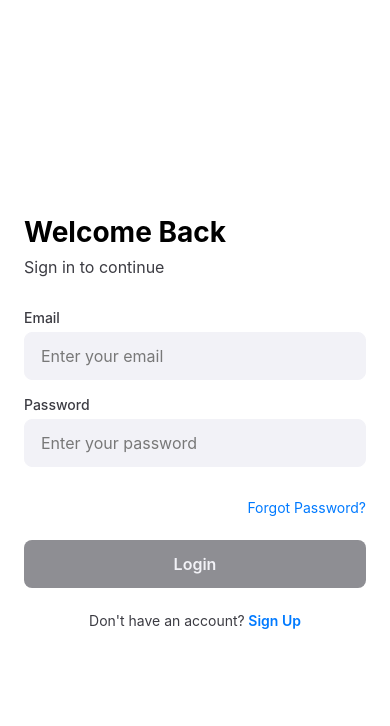
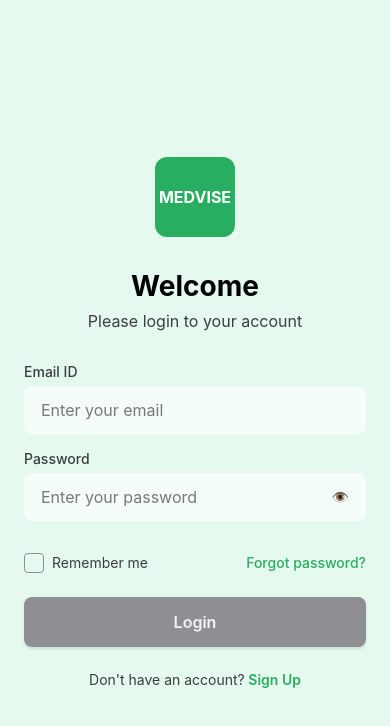
Before and after one commit to shashicode2n4mcoffee/medapp, a React Native app: screen /Login in a window 390 px wide. Shown: the top 726 px of the page. Built offline with nearby package versions, Linux system fonts and the light colour scheme.

Commit message:
Applied the green theme

```diff
--- a/src/components/Button.tsx
+++ b/src/components/Button.tsx
@@ -94,12 +94,17 @@ const Button: React.FC<ButtonProps> = ({
 
 const styles = StyleSheet.create({
   button: {
-    height: 48,
+    height: 50,
     borderRadius: 8,
     justifyContent: 'center',
     alignItems: 'center',
     paddingHorizontal: 16,
     width: '100%',
+    elevation: 2,
+    shadowColor: '#000',
+    shadowOffset: { width: 0, height: 2 },
+    shadowOpacity: 0.1,
+    shadowRadius: 3,
   },
   text: {
     fontSize: 16,
--- a/src/components/InputField.tsx
+++ b/src/components/InputField.tsx
@@ -1,47 +1,69 @@
-import React from 'react';
-import { View, TextInput, Text, StyleSheet, TextInputProps, useColorScheme } from 'react-native';
+import React, { useState } from 'react';
+import { View, TextInput, Text, StyleSheet, TextInputProps, useColorScheme, TouchableOpacity } from 'react-native';
 import { Colors } from '../theme/Colors';
 
 interface InputFieldProps extends TextInputProps {
   label: string;
   error?: string;
   secureTextEntry?: boolean;
+  showPasswordToggle?: boolean;
 }
 
 const InputField: React.FC<InputFieldProps> = ({
   label,
   error,
   secureTextEntry = false,
+  showPasswordToggle = false,
   value,
   onChangeText,
   ...props
 }) => {
   const isDarkMode = useColorScheme() === 'dark';
+  const [showPassword, setShowPassword] = useState(false);
+  const [isFocused, setIsFocused] = useState(false);
 
   return (
     <View style={styles.container}>
       <Text style={[
         styles.label,
-        { color: isDarkMode ? Colors.gray : Colors.textSecondary }
+        { color: isDarkMode ? Colors.lightGray : Colors.textSecondary }
       ]}>
         {label}
       </Text>
+      <View style={[
+        styles.inputContainer,
+        {
+          backgroundColor: isDarkMode ? 'rgba(255,255,255,0.1)' : 'rgba(255,255,255,0.6)',
+          borderColor: isFocused ? Colors.primary : 'transparent',
+        }
+      ]}>
         <TextInput
           style={[
             styles.input,
             {
               color: isDarkMode ? Colors.textLight : Colors.textPrimary,
-            backgroundColor: isDarkMode ? Colors.darkGray : Colors.lightGray,
-            borderColor: error ? Colors.error : isDarkMode ? Colors.gray : Colors.lightGray
             }
           ]}
           placeholderTextColor={isDarkMode ? Colors.gray : Colors.textTertiary}
-        secureTextEntry={secureTextEntry}
+          secureTextEntry={secureTextEntry && !showPassword}
           value={value}
           onChangeText={onChangeText}
+          onFocus={() => setIsFocused(true)}
+          onBlur={() => setIsFocused(false)}
           autoCapitalize={secureTextEntry ? 'none' : 'sentences'}
           {...props}
         />
+        {showPasswordToggle && (
+          <TouchableOpacity
+            style={styles.passwordToggle}
+            onPress={() => setShowPassword(!showPassword)}
+          >
+            <Text style={{ color: Colors.primary }}>
+              {showPassword ? '•' : '👁️'}
+            </Text>
+          </TouchableOpacity>
+        )}
+      </View>
       {error ? (
         <Text style={styles.errorText}>{error}</Text>
       ) : null}
@@ -59,12 +81,25 @@ const styles = StyleSheet.create({
     fontSize: 14,
     fontWeight: '500',
   },
-  input: {
+  inputContainer: {
+    flexDirection: 'row',
+    alignItems: 'center',
     height: 48,
     borderRadius: 8,
+    borderWidth: 1,
+    overflow: 'hidden',
+  },
+  input: {
+    flex: 1,
+    height: '100%',
     paddingHorizontal: 16,
     fontSize: 16,
-    borderWidth: 1,
+  },
+  passwordToggle: {
+    paddingHorizontal: 16,
+    height: '100%',
+    justifyContent: 'center',
+    alignItems: 'center',
   },
   errorText: {
     color: Colors.error,
--- a/src/screens/ForgotPasswordScreen.tsx
+++ b/src/screens/ForgotPasswordScreen.tsx
@@ -60,23 +60,18 @@ const ForgotPasswordScreen = ({ navigation }: ForgotPasswordScreenProps) => {
           keyboardShouldPersistTaps="handled"
         >
           <View style={styles.formContainer}>
-            <TouchableOpacity
-              style={styles.backButton}
-              onPress={handleBackToLogin}
-            >
-              <Text style={[
-                styles.backText,
-                { color: Colors.primary }
-              ]}>
-                ← Back to Login
-              </Text>
-            </TouchableOpacity>
+            {/* Logo */}
+            <View style={styles.logoContainer}>
+              <View style={styles.logoWrapper}>
+                <Text style={styles.logoText}>MEDVISE</Text>
+              </View>
+            </View>
 
             <Text style={[
               styles.title,
               { color: isDarkMode ? Colors.textLight : Colors.textPrimary }
             ]}>
-              Reset Password
+              {resetSent ? 'Check Your Email' : 'Forgot Password?'}
             </Text>
 
             <Text style={[
@@ -92,7 +87,7 @@ const ForgotPasswordScreen = ({ navigation }: ForgotPasswordScreenProps) => {
               <>
                 <View style={styles.inputContainer}>
                   <InputField
-                    label="Email"
+                    label="Email ID"
                     placeholder="Enter your email"
                     keyboardType="email-address"
                     autoCapitalize="none"
@@ -106,12 +101,25 @@ const ForgotPasswordScreen = ({ navigation }: ForgotPasswordScreenProps) => {
                 </View>
 
                 <Button
-                  title="Reset Password"
+                  title="Submit"
                   onPress={handleSubmit}
                   loading={loading}
                   disabled={!email}
                   style={styles.submitButton}
                 />
+
+                <TouchableOpacity
+                  style={styles.backButton}
+                  onPress={handleBackToLogin}
+                  activeOpacity={0.7}
+                >
+                  <Text style={[
+                    styles.backText,
+                    { color: Colors.primary }
+                  ]}>
+                    Back to Login
+                  </Text>
+                </TouchableOpacity>
               </>
             ) : (
               <Button
@@ -144,27 +152,47 @@ const styles = StyleSheet.create({
     maxWidth: 500,
     alignSelf: 'center',
   },
+  logoContainer: {
+    alignItems: 'center',
+    marginBottom: 32,
+  },
+  logoWrapper: {
+    width: 80,
+    height: 80,
+    borderRadius: 12,
+    backgroundColor: Colors.primary,
+    alignItems: 'center',
+    justifyContent: 'center',
+  },
+  logoText: {
+    color: 'white',
+    fontSize: 16,
+    fontWeight: 'bold',
+  },
   backButton: {
-    marginBottom: 24,
-    alignSelf: 'flex-start',
+    marginTop: 16,
+    alignItems: 'center',
   },
   backText: {
     fontSize: 16,
+    fontWeight: '500',
   },
   title: {
     fontSize: 28,
     fontWeight: 'bold',
     marginBottom: 8,
+    textAlign: 'center',
   },
   subtitle: {
     fontSize: 16,
     marginBottom: 32,
+    textAlign: 'center',
   },
   inputContainer: {
     marginBottom: 24,
   },
   submitButton: {
-    marginBottom: 24,
+    marginBottom: 8,
   },
 });
 
--- a/src/screens/LoginScreen.tsx
+++ b/src/screens/LoginScreen.tsx
@@ -1,5 +1,5 @@
 import React, { useState } from 'react';
-import { View, Text, StyleSheet, useColorScheme, KeyboardAvoidingView, Platform, TouchableOpacity, ScrollView } from 'react-native';
+import { View, Text, StyleSheet, useColorScheme, KeyboardAvoidingView, Platform, TouchableOpacity, ScrollView, Image } from 'react-native';
 import { NativeStackNavigationProp } from '@react-navigation/native-stack';
 import { SafeAreaView } from 'react-native-safe-area-context';
 import { Colors } from '../theme/Colors';
@@ -8,7 +8,6 @@ import Button from '../components/Button';
 import { RootStackParamList } from '../navigation/AppNavigator';
 import { loginUser } from '../redux/slices/authSlice';
 import { useAppDispatch, useAppSelector } from '../redux/store';
-
 
 type LoginScreenProps = {
   navigation: NativeStackNavigationProp<RootStackParamList, 'Login'>;
@@ -21,8 +20,8 @@ const LoginScreen = ({ navigation }: LoginScreenProps) => {
   const [emailError, setEmailError] = useState('');
   const [passwordError, setPasswordError] = useState('');
   const [loading, setLoading] = useState(false);
+  const [rememberMe, setRememberMe] = useState(false);
   const { error, user } = useAppSelector(state => state.auth);
-
 
   const dispatch = useAppDispatch();
 
@@ -68,6 +67,10 @@ const LoginScreen = ({ navigation }: LoginScreenProps) => {
     navigation.navigate('ForgotPassword');
   };
 
+  const toggleRememberMe = () => {
+    setRememberMe(!rememberMe);
+  };
+
   return (
     <SafeAreaView
       style={[
@@ -85,22 +88,30 @@ const LoginScreen = ({ navigation }: LoginScreenProps) => {
           keyboardShouldPersistTaps="handled"
         >
           <View style={styles.formContainer}>
+            {/* Logo */}
+            <View style={styles.logoContainer}>
+              <View style={styles.logoWrapper}>
+                <Text style={styles.logoText}>MEDVISE</Text>
+              </View>
+            </View>
+
+            {/* Welcome Text */}
             <Text style={[
               styles.title,
               { color: isDarkMode ? Colors.textLight : Colors.textPrimary }
             ]}>
-              Welcome Back
+              Welcome
             </Text>
             <Text style={[
               styles.subtitle,
               { color: isDarkMode ? Colors.gray : Colors.textSecondary }
             ]}>
-              Sign in to continue
+              Please login to your account
             </Text>
 
             <View style={styles.inputContainer}>
               <InputField
-                label="Email"
+                label="Email ID"
                 placeholder="Enter your email"
                 keyboardType="email-address"
                 autoCapitalize="none"
@@ -115,6 +126,7 @@ const LoginScreen = ({ navigation }: LoginScreenProps) => {
                 label="Password"
                 placeholder="Enter your password"
                 secureTextEntry
+                showPasswordToggle
                 value={password}
                 onChangeText={(text) => {
                   setPassword(text);
@@ -124,17 +136,41 @@ const LoginScreen = ({ navigation }: LoginScreenProps) => {
               />
             </View>
 
+            <View style={styles.optionsContainer}>
+              <TouchableOpacity
+                style={styles.rememberMeContainer}
+                onPress={toggleRememberMe}
+                activeOpacity={0.7}
+              >
+                <View style={[
+                  styles.checkbox,
+                  rememberMe && { backgroundColor: Colors.primary, borderColor: Colors.primary }
+                ]}>
+                  {rememberMe && (
+                    <Text style={styles.checkmark}>✓</Text>
+                  )}
+                </View>
+                <Text style={[
+                  styles.rememberMeText,
+                  { color: isDarkMode ? Colors.gray : Colors.textSecondary }
+                ]}>
+                  Remember me
+                </Text>
+              </TouchableOpacity>
+
               <TouchableOpacity
                 style={styles.forgotPasswordContainer}
                 onPress={handleForgotPassword}
+                activeOpacity={0.7}
               >
                 <Text style={[
                   styles.forgotPassword,
                   { color: Colors.primary }
                 ]}>
-                Forgot Password?
+                  Forgot password?
                 </Text>
               </TouchableOpacity>
+            </View>
 
             <Button
               title="Login"
@@ -151,7 +187,7 @@ const LoginScreen = ({ navigation }: LoginScreenProps) => {
               ]}>
                 Don't have an account?
               </Text>
-              <TouchableOpacity>
+              <TouchableOpacity activeOpacity={0.7}>
                 <Text style={[
                   styles.signupLink,
                   { color: Colors.primary }
@@ -184,24 +220,71 @@ const styles = StyleSheet.create({
     maxWidth: 500,
     alignSelf: 'center',
   },
+  logoContainer: {
+    alignItems: 'center',
+    marginBottom: 32,
+  },
+  logoWrapper: {
+    width: 80,
+    height: 80,
+    borderRadius: 12,
+    backgroundColor: Colors.primary,
+    alignItems: 'center',
+    justifyContent: 'center',
+  },
+  logoText: {
+    color: 'white',
+    fontSize: 16,
+    fontWeight: 'bold',
+  },
   title: {
     fontSize: 28,
     fontWeight: 'bold',
     marginBottom: 8,
+    textAlign: 'center',
   },
   subtitle: {
     fontSize: 16,
     marginBottom: 32,
+    textAlign: 'center',
   },
   inputContainer: {
     marginBottom: 16,
   },
+  optionsContainer: {
+    flexDirection: 'row',
+    justifyContent: 'space-between',
+    alignItems: 'center',
+    marginBottom: 24,
+  },
+  rememberMeContainer: {
+    flexDirection: 'row',
+    alignItems: 'center',
+  },
+  checkbox: {
+    width: 20,
+    height: 20,
+    borderRadius: 4,
+    borderWidth: 1,
+    borderColor: Colors.gray,
+    marginRight: 8,
+    justifyContent: 'center',
+    alignItems: 'center',
+  },
+  checkmark: {
+    color: 'white',
+    fontSize: 12,
+    fontWeight: 'bold',
+  },
+  rememberMeText: {
+    fontSize: 14,
+  },
   forgotPasswordContainer: {
-    alignSelf: 'flex-end',
-    marginBottom: 24,
+    alignItems: 'flex-end',
   },
   forgotPassword: {
     fontSize: 14,
+    fontWeight: '500',
   },
   loginButton: {
     marginBottom: 24,
```
Also changed, not shown: src/theme/Colors.ts (+8 -8 lines). Lines whose indentation alone changed are shown as unchanged.
